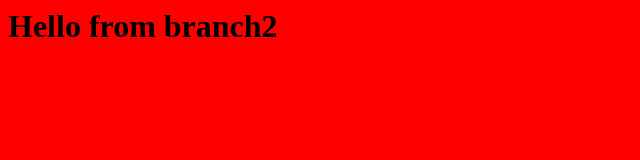
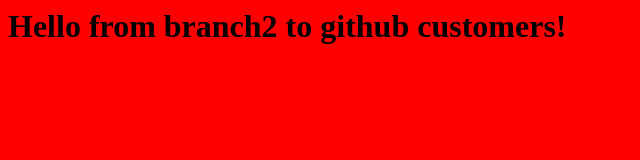
Before and after one commit to bigelbrus/temp1, a plain HTML site: page index.html in a window 1280 px wide. Shown: the whole page, without its empty margins (0-640 px from the left). Drawn offline with Linux system fonts and the light colour scheme.

Commit message:
trying to be funny

```diff
--- a/index.html
+++ b/index.html
@@ -1,6 +1,6 @@
 <html>
 	<body bgcolor="red">
-		<h1>Hello from branch2</h1>
+		<h1>Hello from branch2 to github customers!</h1>
 
 	</body>
 </html>
```
